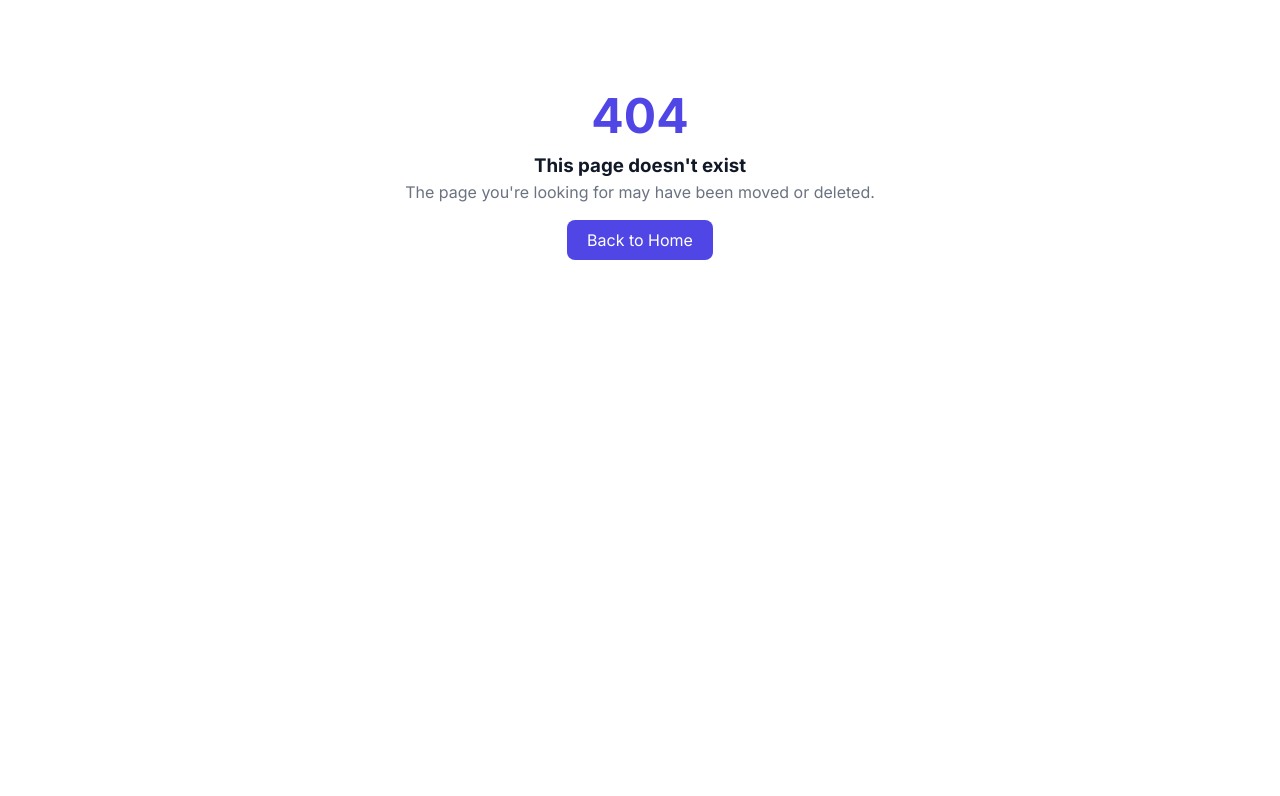
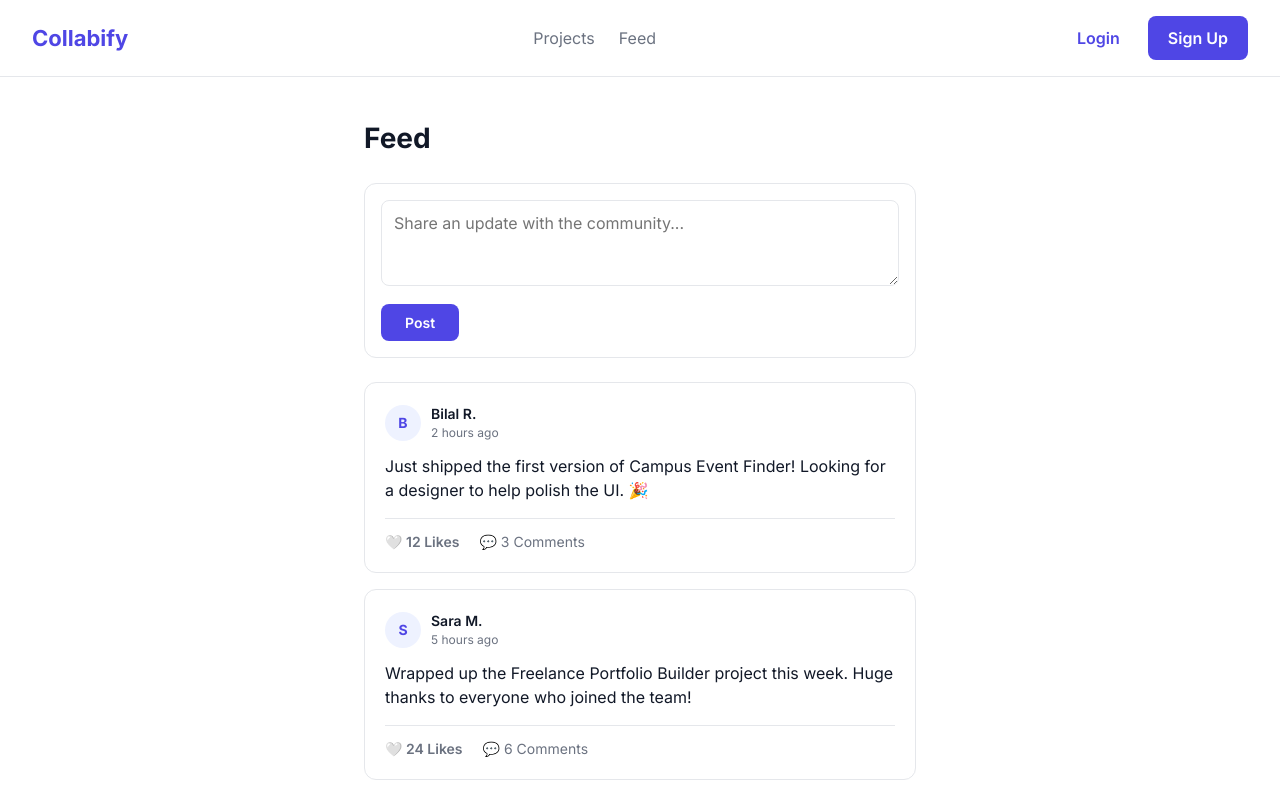
Before and after one commit to Moazam80/collabify, a React (Vite) app in the folder frontend/: page /feed in a window 1280 px wide. Before the commit this address had no page. Shown: the top 796 px of the page. Built offline with nearby package versions, Linux system fonts and the light colour scheme.

Commit message:
feat: add Social Feed page with create post and like functionality

```diff
--- a/frontend/src/App.jsx
+++ b/frontend/src/App.jsx
@@ -10,6 +10,7 @@ import Projects from "./pages/Projects";
 import ProjectDetails from "./pages/ProjectDetails";
 import CreateProject from "./pages/CreateProject";
 import EditProject from "./pages/EditProject";
+import Feed from "./pages/Feed";
 import NotFound from "./pages/NotFound";
 
 function App() {
@@ -27,6 +28,7 @@ function App() {
         <Route path="/projects/create" element={<CreateProject />} />
         <Route path="/projects/:title/edit" element={<EditProject />} />
         <Route path="/projects/:title" element={<ProjectDetails />} />
+        <Route path="/feed" element={<Feed />} />
         <Route path="*" element={<NotFound />} />
       </Routes>
     </BrowserRouter>
--- /dev/null
+++ b/frontend/src/components/PostCard.jsx
@@ -0,0 +1,69 @@
+function PostCard({ post }) {
+  return (
+    <div
+      style={{
+        background: "var(--color-background)",
+        border: "1px solid var(--color-border)",
+        borderRadius: "var(--radius-md)",
+        padding: "20px",
+        marginBottom: "16px",
+      }}
+    >
+      {/* Header */}
+      <div style={{ display: "flex", alignItems: "center", gap: "10px", marginBottom: "12px" }}>
+        <div
+          style={{
+            width: "36px",
+            height: "36px",
+            borderRadius: "50%",
+            background: "var(--color-primary-light)",
+            color: "var(--color-primary)",
+            display: "flex",
+            alignItems: "center",
+            justifyContent: "center",
+            fontWeight: "700",
+            fontSize: "var(--font-size-small)",
+            flexShrink: 0,
+          }}
+        >
+          {post.author.charAt(0)}
+        </div>
+        <div>
+          <p style={{ fontSize: "var(--font-size-small)", fontWeight: "600" }}>{post.author}</p>
+          <p style={{ fontSize: "var(--font-size-caption)", color: "var(--color-text-secondary)" }}>
+            {post.timeAgo}
+          </p>
+        </div>
+      </div>
+
+      {/* Content */}
+      <p style={{ fontSize: "var(--font-size-base)", marginBottom: "16px" }}>{post.content}</p>
+
+      {/* Footer */}
+      <div
+        style={{
+          display: "flex",
+          gap: "20px",
+          paddingTop: "12px",
+          borderTop: "1px solid var(--color-border)",
+        }}
+      >
+        <button
+          style={{
+            fontSize: "var(--font-size-small)",
+            color: post.liked ? "var(--color-danger)" : "var(--color-text-secondary)",
+            fontWeight: "600",
+          }}
+          onClick={() => post.onLike(post.id)}
+        >
+          {post.liked ? "❤️" : "🤍"} {post.likes} {post.likes === 1 ? "Like" : "Likes"}
+        </button>
+        <span style={{ fontSize: "var(--font-size-small)", color: "var(--color-text-secondary)" }}>
+          💬 {post.comments} {post.comments === 1 ? "Comment" : "Comments"}
+        </span>
+      </div>
+    </div>
+  );
+}
+
+export default PostCard;
--- /dev/null
+++ b/frontend/src/pages/Feed.jsx
@@ -0,0 +1,125 @@
+import { useState } from "react";
+import Navbar from "../components/Navbar";
+import PostCard from "../components/PostCard";
+
+const initialPosts = [
+  {
+    id: 1,
+    author: "Bilal R.",
+    timeAgo: "2 hours ago",
+    content: "Just shipped the first version of Campus Event Finder! Looking for a designer to help polish the UI. 🎉",
+    likes: 12,
+    comments: 3,
+    liked: false,
+  },
+  {
+    id: 2,
+    author: "Sara M.",
+    timeAgo: "5 hours ago",
+    content: "Wrapped up the Freelance Portfolio Builder project this week. Huge thanks to everyone who joined the team!",
+    likes: 24,
+    comments: 6,
+    liked: false,
+  },
+  {
+    id: 3,
+    author: "Hamza T.",
+    timeAgo: "1 day ago",
+    content: "Looking for a React Native developer to join the Expense Tracker App. DM me if interested!",
+    likes: 8,
+    comments: 2,
+    liked: false,
+  },
+];
+
+function Feed() {
+  const [posts, setPosts] = useState(initialPosts);
+  const [newPost, setNewPost] = useState("");
+
+  function handleLike(id) {
+    setPosts(
+      posts.map((post) =>
+        post.id === id
+          ? { ...post, liked: !post.liked, likes: post.liked ? post.likes - 1 : post.likes + 1 }
+          : post
+      )
+    );
+  }
+
+  function handlePostSubmit(e) {
+    e.preventDefault();
+    if (!newPost.trim()) return;
+
+    const newPostObject = {
+      id: Date.now(),
+      author: "You",
+      timeAgo: "Just now",
+      content: newPost,
+      likes: 0,
+      comments: 0,
+      liked: false,
+    };
+
+    setPosts([newPostObject, ...posts]);
+    setNewPost("");
+  }
+
+  return (
+    <div>
+      <Navbar />
+      <div style={{ maxWidth: "600px", margin: "0 auto", padding: "40px 24px" }}>
+        <h1 style={{ fontSize: "var(--font-size-h2)", fontWeight: "700", marginBottom: "24px" }}>
+          Feed
+        </h1>
+
+        {/* Create Post Box */}
+        <form
+          onSubmit={handlePostSubmit}
+          style={{
+            border: "1px solid var(--color-border)",
+            borderRadius: "var(--radius-md)",
+            padding: "16px",
+            marginBottom: "24px",
+          }}
+        >
+          <textarea
+            value={newPost}
+            onChange={(e) => setNewPost(e.target.value)}
+            placeholder="Share an update with the community..."
+            rows={3}
+            style={{
+              width: "100%",
+              border: "1px solid var(--color-border)",
+              borderRadius: "var(--radius-sm)",
+              padding: "12px",
+              fontSize: "var(--font-size-base)",
+              fontFamily: "inherit",
+              resize: "vertical",
+              marginBottom: "12px",
+            }}
+          />
+          <button
+            type="submit"
+            style={{
+              background: "var(--color-primary)",
+              color: "#fff",
+              padding: "10px 24px",
+              borderRadius: "var(--radius-sm)",
+              fontWeight: "600",
+              fontSize: "var(--font-size-small)",
+            }}
+          >
+            Post
+          </button>
+        </form>
+
+        {/* Posts List */}
+        {posts.map((post) => (
+          <PostCard key={post.id} post={{ ...post, onLike: handleLike }} />
+        ))}
+      </div>
+    </div>
+  );
+}
+
+export default Feed;
```
